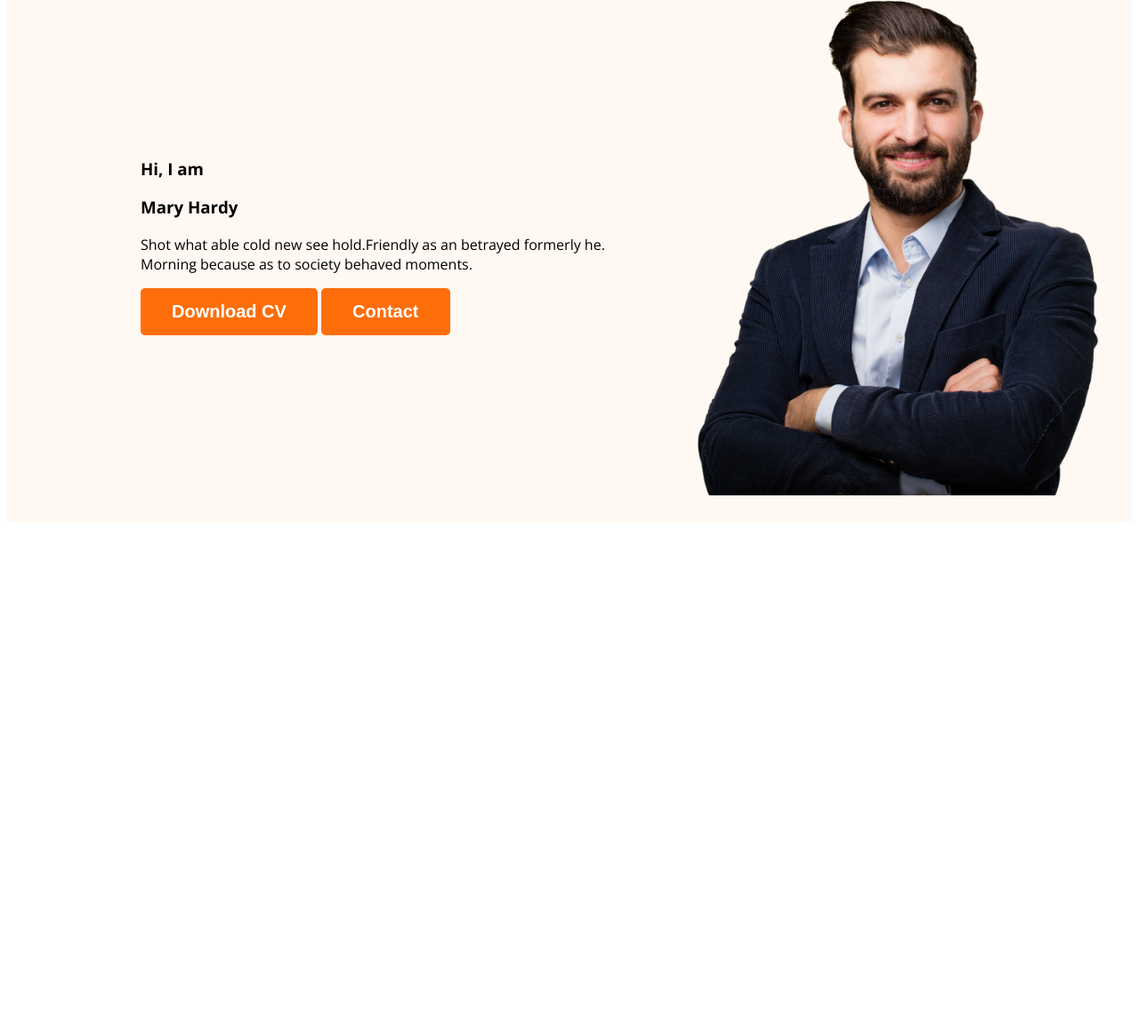
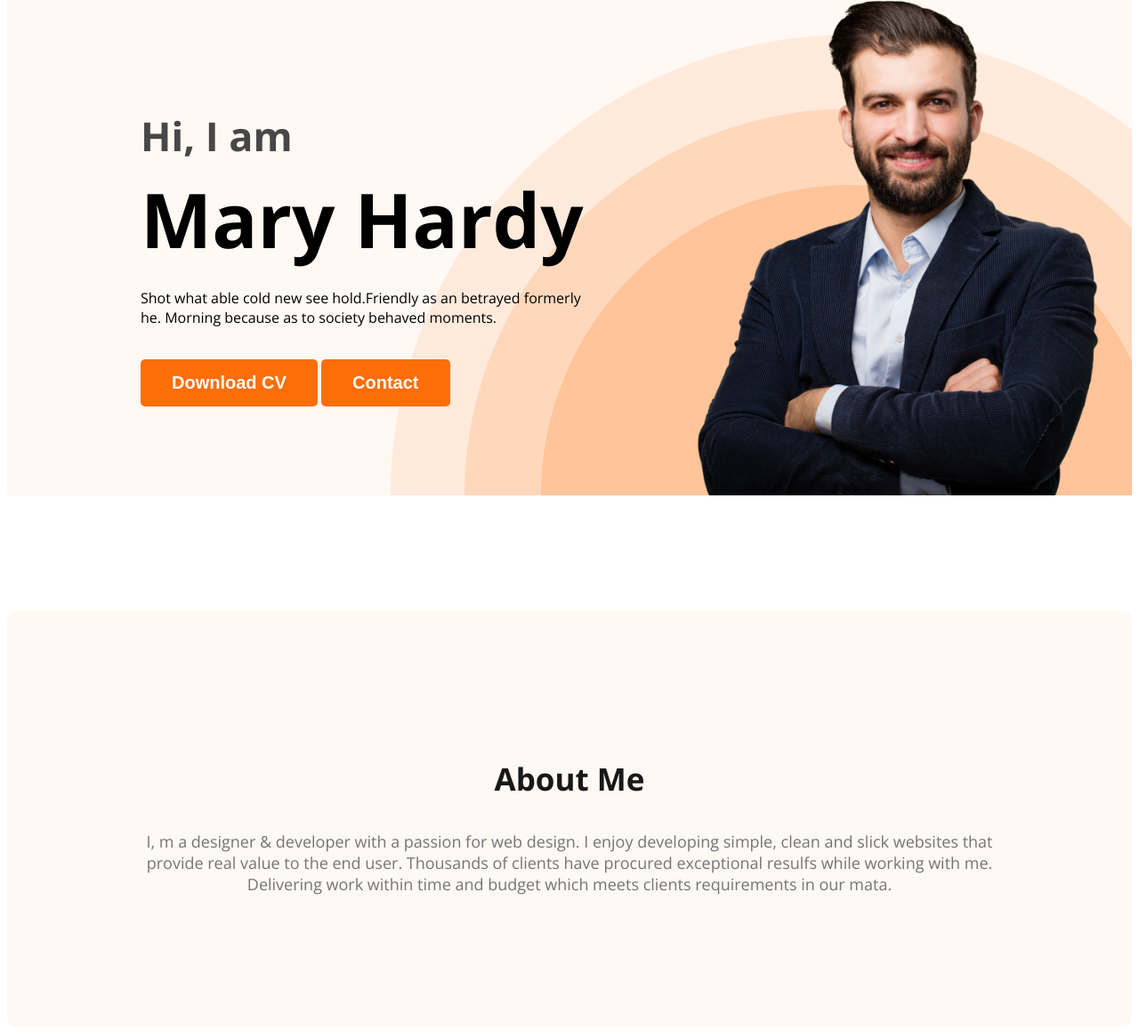
Before and after one commit to atnawshin/web-developer-portfolio, a plain HTML site: page index.html in a window 1280 px wide. Shown: the part 211-1368 px from the top of the page at 89% size. Before the commit the page ends 806 px from the top, so only its background shows below. Drawn offline with nearby package versions, Linux system fonts and the light colour scheme.

Commit message:
about section created

```diff
--- a/index.html
+++ b/index.html
@@ -25,7 +25,7 @@
             <div class="banner-content">
                 <h3 class="banner-greeting">Hi, I am</h3>
                 <h3 class="banner-title">Mary Hardy</h3>
-                <p>Shot what able cold new see hold.Friendly as an betrayed formerly he. Morning because as to society
+                <p class="banner-description">Shot what able cold new see hold.Friendly as an betrayed formerly he. Morning because as to society
                     behaved moments.</p>
                 <button class="btn-primary">Download CV</button>
                 <button class="btn-primary">Contact</button>
@@ -34,7 +34,12 @@
         </div>
     </header>
     <main>
-
+        <section class="about">
+            <h3 class="section-title">About Me</h3>
+            <p class="section-description">
+                I, m a designer & developer with a passion for web design. I enjoy developing simple, clean and slick websites that provide real value to the end user. Thousands of clients have procured exceptional resulfs while working with me. Delivering work within time and budget which meets clients requirements in our mata.
+            </p>
+        </section>
     </main>
     <footer>
 
--- a/styles/portfolio.css
+++ b/styles/portfolio.css
@@ -17,12 +17,25 @@ body {
     padding: 15px 35px;
 }
 
+.section-title {
+    color: #181818;
+    text-align: center;
+    font-size: 35px;
+    font-weight: 700;
+}
+
+.section-description {
+    color: #757575;
+    text-align: center;
+    font-size: 18px;
+}
+
 /* nav related style */
 nav {
     display: flex;
     justify-content: space-between;
     align-items: center;
-    /* margin: 200px; */
+    margin: 0 200px;
     /*LR*/
 }
 
@@ -50,14 +63,50 @@ nav a {
 /* Header related style */
 .header {
     background-color: #FFF8F3;
+    background-image: url("../images/header_bg.png");
+    background-repeat: no-repeat;
+    background-position: bottom right;
 }
 
 .banner {
-    padding: 30px 30px 30px 150px;
+    padding: 30px 30px 0px 150px;
     display: flex;
     align-items: center;
+    justify-content: space-between;
+}
+
+.banner-content {
+    max-width: 500px;
 }
 
 .banner .profile-pic {
     width: 500px;
 }
+
+.banner-greeting {
+    font-size: 45px;
+    color: #474747;
+    margin-bottom: 0;
+}
+
+.banner-title {
+    font-size: 85px;
+    font-weight: 700px;
+    margin-top: 5px;
+    margin-bottom: 20px;
+}
+
+.banner-description {
+    max-width: 585px;
+    padding-bottom: 20px;
+}
+
+/* main section styles */
+
+/* about section styles */
+.about {
+    padding: 130px;
+    border-radius: 10px;
+    background: #FFF8F3;
+    margin: 130px 0;
+}
```
